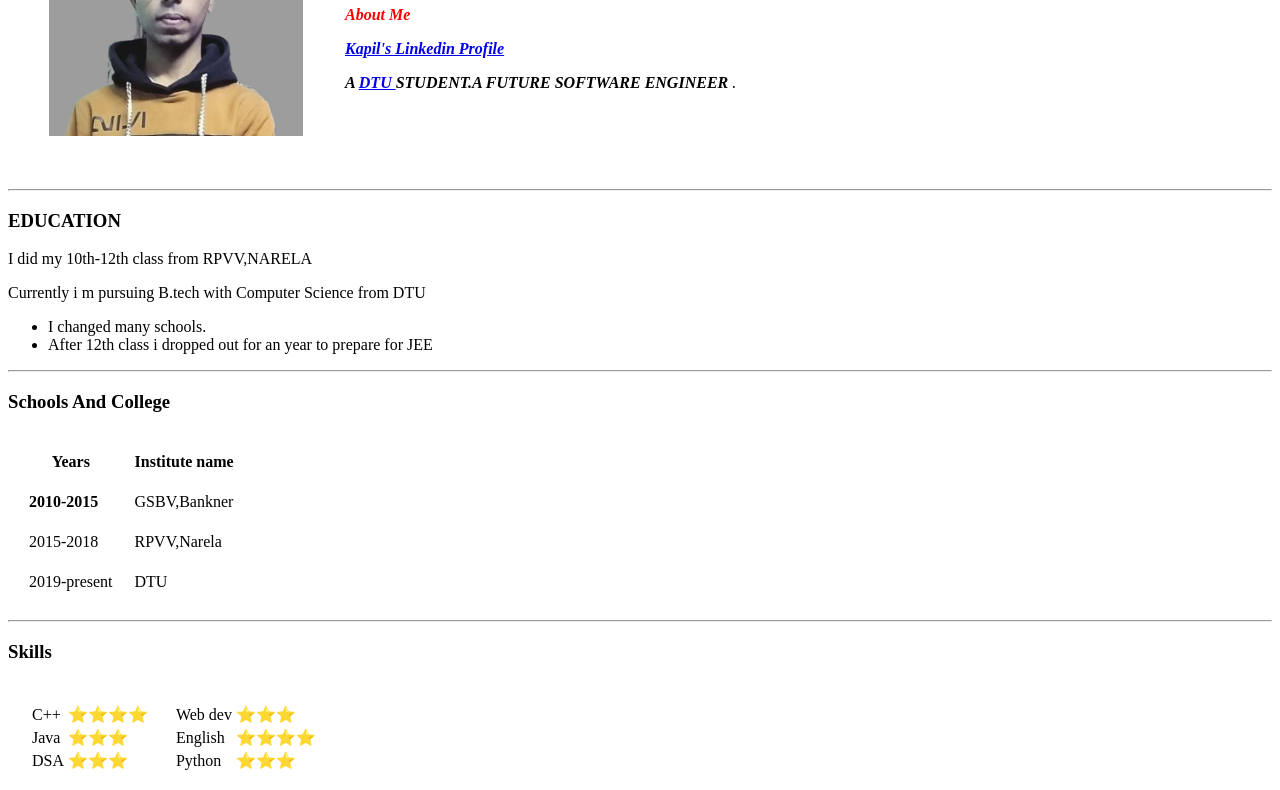
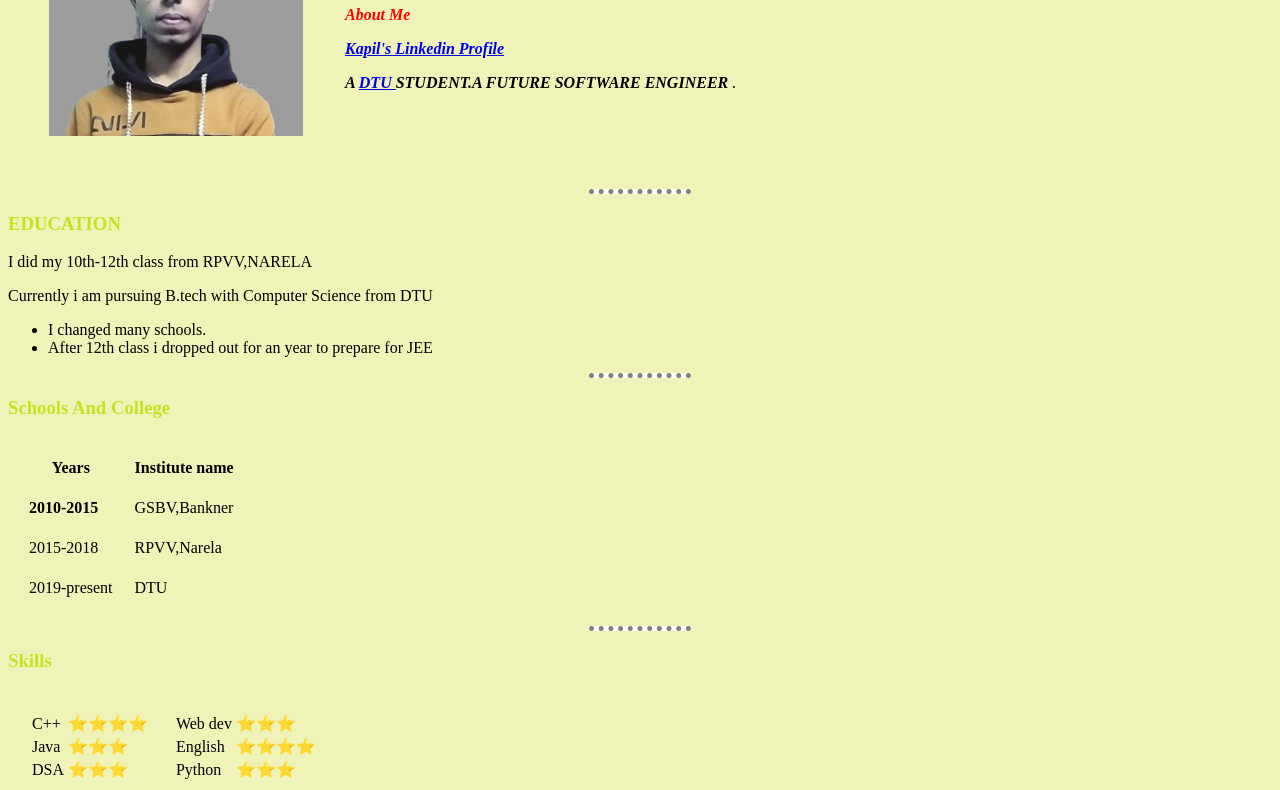
Before and after one commit to kapilsingh43/CV, a plain HTML site: page index.html in a window 1280 px wide. Shown: the part 155-945 px from the top of the page. Drawn offline with Linux system fonts and the light colour scheme; files that its build step writes are made by us from their sources.

Commit message:
Add files via upload

```diff
--- a/index.html
+++ b/index.html
@@ -1,5 +1,4 @@
 <!DOCTYPE html>
-<!-- <center> -->
 <html lang="en">
 
 <head>
@@ -7,6 +6,7 @@
   <meta http-equiv="X-UA-Compatible" content="IE=edge">
   <meta name="viewport" content="width=device-width, initial-scale=1.0">
   <title>Kapil's Personal website</title>
+  <link rel="stylesheet" href="css/styles.css">
 </head>
 
 <body>
@@ -16,50 +16,31 @@
       </td>
       <td>
         <h1>KAPIL SINGH</h1>
-        <p style="color:red;"><em><strong><b> About Me</b></p><a href="https://www.linkedin.com/in/kapil-singh-b7b333203/"> Kapil's
+        <p style="color:red;"><em><strong><b> About Me</b></p><a
+          href="https://www.linkedin.com/in/kapil-singh-b7b333203/"> Kapil's
           Linkedin
           Profile</a></strong></em>
         <strong>
           <p><em>A <a href="http://www.dtu.ac.in/"> DTU </a> STUDENT.A FUTURE SOFTWARE ENGINEER
         </strong>.</em></p>
-        <!-- <p>I m Kapil Singh.I m a future computer engineer.</p> -->
       </td>
     </tr>
 
   </table>
-  <!-- <img src="https://d20gxk19q2gyuc.cloudfront.net/1626701881993WhatsAppImage2021-07-18at10.28.47AM.jpeg" alt=""> -->
-  <!-- <img src="mypic.png" alt=Kapil's Picture" width="254" height="242"> -->
-  <!-- <img src="D:\KAPIL SINGH\PHOTOS\cm" alt="Kapil's Picture" width="254" height="242"> -->
-
-  <!-- <img -->
-  <!-- src="https://media-exp1.licdn.com/dms/image/C4E03AQFPAad3eIg-XQ/profile-displayphoto-shrink_400_400/0/1626625752620?e=1635379200&v=beta&t=CmVDledZr19DxqWc98P9-7tkHM-RXY9hkfgtM0lwKbs"
-    alt="Kapil's Picture" width="254" height="242"> -->
-
   <hr>
   <h3>EDUCATION</h3>
   <p>I did my 10th-12th class from RPVV,NARELA</p>
-  <p>Currently i m pursuing B.tech with Computer Science from DTU</p>
-  <!-- <ul>
-    <li>I love to read books</li>
-    <li>I even like to read rhymes like poem and raps</li>
-  </ul> -->
+  <p>Currently i am pursuing B.tech with Computer Science from DTU</p>
+
   <ul>
-  <li >I changed many schools.</li>
-  <li >After 12th class i dropped out for an year to prepare for JEE </li>
-</ul>
-  <!-- <p style="color:rgb(255, 81, 0);">This is a red paragraph.</p> -->
-  <!-- <address>Narela</address> -->
+    <li>I changed many schools.</li>
+    <li>After 12th class i dropped out for an year to prepare for JEE </li>
+  </ul>
   <hr>
   <b>
     <h3>Schools And College </h3>
   </b>
   <table cellspacing="20">
-    <!-- <thead>
-    <tr>
-      <th>Years</th>
-      <th>Institute name</th>
-    </tr>
-  </thead> -->
     <tr>
       <th>Years</th>
       <th>Institute name</th>
@@ -77,7 +58,7 @@
       <td> DTU</td>
     </tr>
   </table>
-<hr>
+  <hr>
   <h3>Skills</h3>
   <table cellspacing="20">
     <tr>
@@ -125,4 +106,3 @@
 </body>
 
 </html>
-<!-- </center> -->
```
